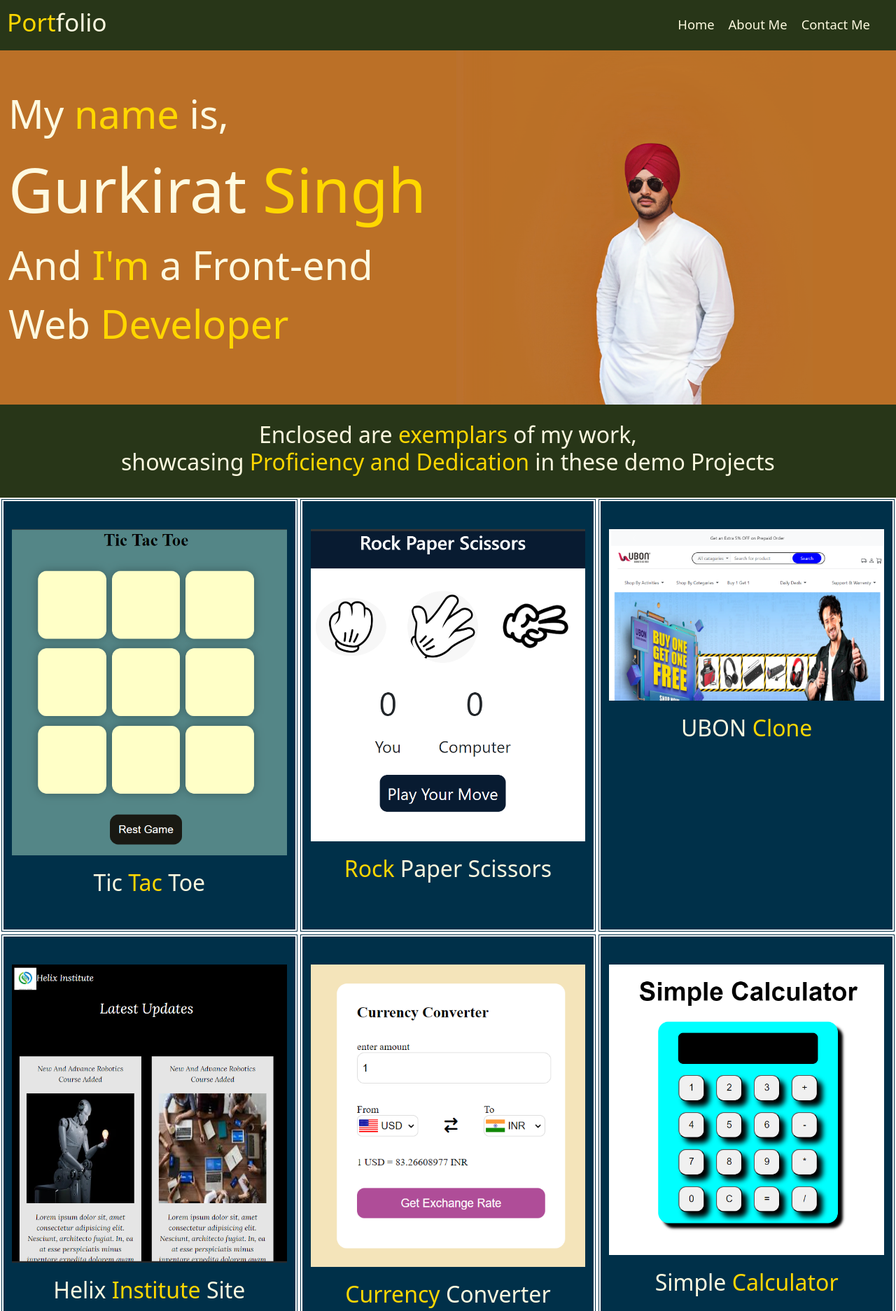
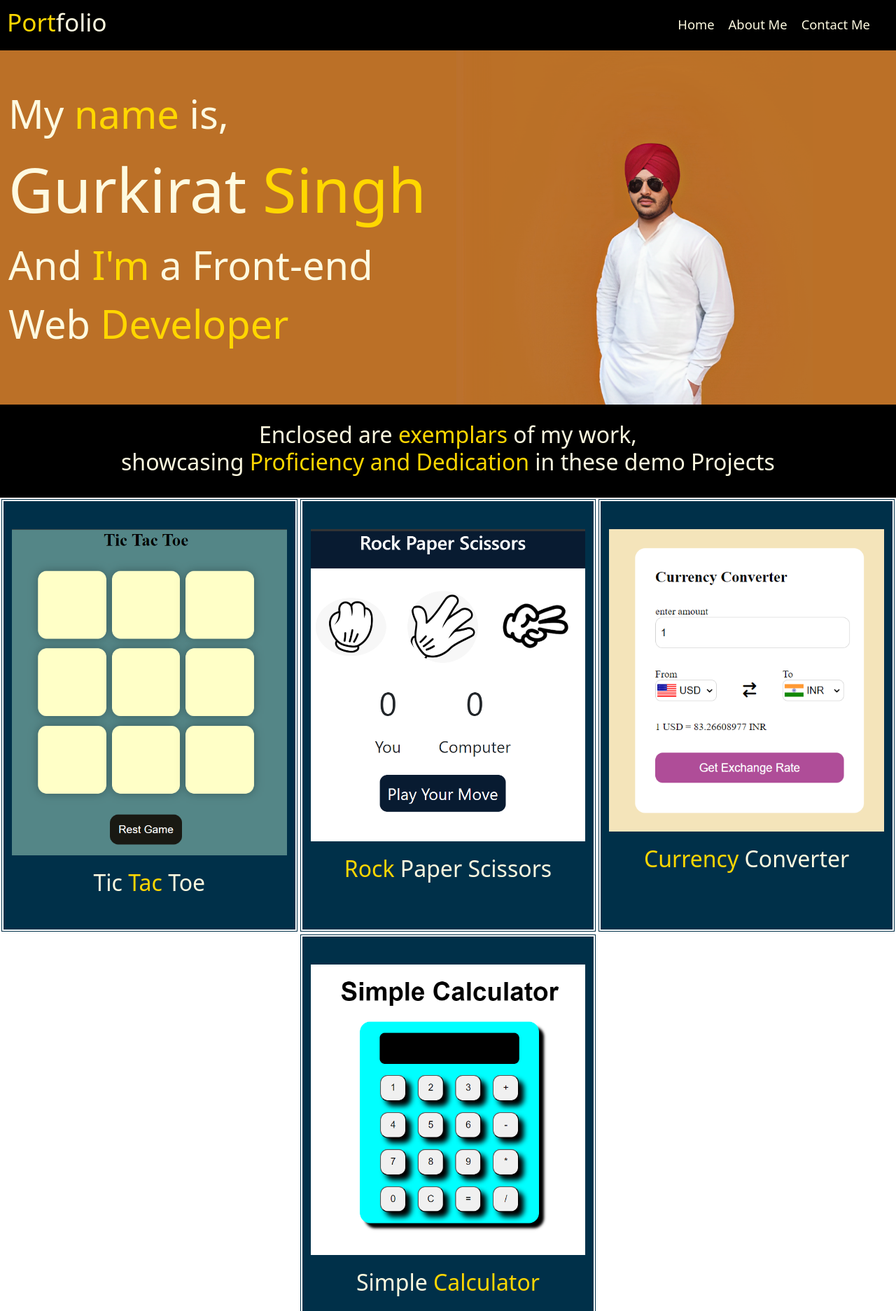
Before and after one commit to 13Kirat/My-Portfolio, a plain HTML site: page index.html in a window 1280 px wide. Shown: the top 1873 px of the page at 70% size. Drawn offline with Linux system fonts and the light colour scheme.

Commit message:
some changes for ticc

```diff
--- a/css/style.css
+++ b/css/style.css
@@ -57,14 +57,14 @@ span{
 }
 
 .row-2{
-    background-color: #283618;
+    background-color: black;
     color: #fefae0;
     font-size: 1vmin;
 }
 
 .home{
     text-decoration: none;
-    background-color: #283618;
+    background-color: black;
     color: #fefae0;
     padding: 5px;
     border-bottom: 2px solid transparent;
@@ -77,7 +77,7 @@ span{
 
 .about{
     padding: 5px;
-    background-color: #283618;
+    background-color: black;
     text-decoration: none;
     color: #fefae0;
     border-bottom: 2px solid transparent;
@@ -90,7 +90,7 @@ span{
 
 .contact{
     padding: 5px;
-    background-color: #283618;
+    background-color: black;
     color: #fefae0;
     text-decoration: none;
     border-bottom: 2px solid transparent;
@@ -155,7 +155,7 @@ img {
 /* page 2 */
 
 .row-1{
-    background-color: #283618;
+    background-color: black;
     color: #fefae0;
     /* height: 15vh; */
     font-size: 1vmin;
@@ -178,7 +178,7 @@ img {
 }
 
 .project-card:hover{
-    background-color: hsla(201, 100%, 14%, 0.5);
+    background-color: rgba(9, 105, 156, 0.75);
 }
 
 .project-card h2 {
@@ -198,7 +198,7 @@ img {
 /* page 3 */
 
 .page-three{
-    background-color: #bbb;
+    background-color: #ccc;
     color: #fefae0;
 }
 
@@ -211,7 +211,7 @@ img {
 /* page 4 */
 
 .contact-form{
-    background-color: black;
+    background-color: #aaa;
     color: #fefae0;
     font-size: 3vmin;
 }
--- a/index.html
+++ b/index.html
@@ -52,7 +52,7 @@
                     </div>
                 </div>
 
-                <div class="row">
+                <div class="row justify-content-center">
                     <div class="col-md-6 col-xl-4 project-card">
                         <a href="https://kirat-tic-tac-toe.netlify.app/" target="_blank">
                             <div>
@@ -75,7 +75,7 @@
                        </a>
                     </div>
 
-                    <div class="col-md-6 col-xl-4 project-card">
+                    <!-- <div class="col-md-6 col-xl-4 project-card">
                         <a href="https://ubon-clone.netlify.app/" target="_blank">
                             <div>
                                 <img class="img-fluid" src="pics/ubon.png" alt="">
@@ -84,9 +84,9 @@
                                 <h2>UBON <span>Clone</span></h2>
                             </div>
                         </a>
-                    </div>
+                    </div> -->
 
-                    <div class="col-md-6 col-xl-4 project-card">
+                    <!-- <div class="col-md-6 col-xl-4 project-card">
                         <a href="https://helix-site.netlify.app/" target="_blank">
                             <div>
                                 <img class="img-fluid" src="pics/helix.png" alt="">
@@ -95,7 +95,7 @@
                                 <h2>Helix <span>Institute</span> Site</h2>
                             </div>
                         </a>
-                    </div>
+                    </div> -->
 
                     <div class="col-md-6 col-xl-4 project-card">
                         <a href="https://kirat-currency-converter.netlify.app/" target="_blank">
```
